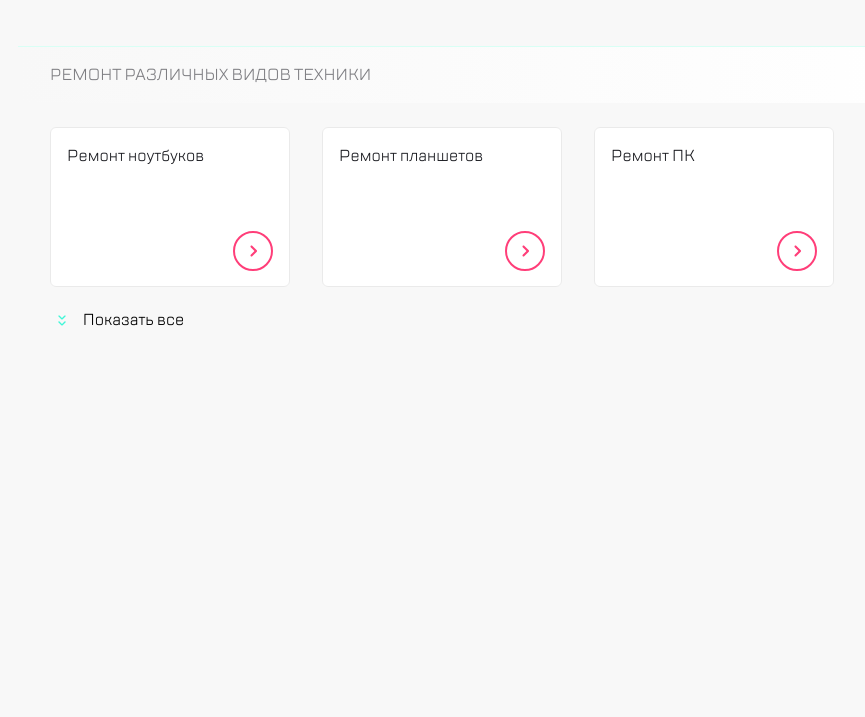
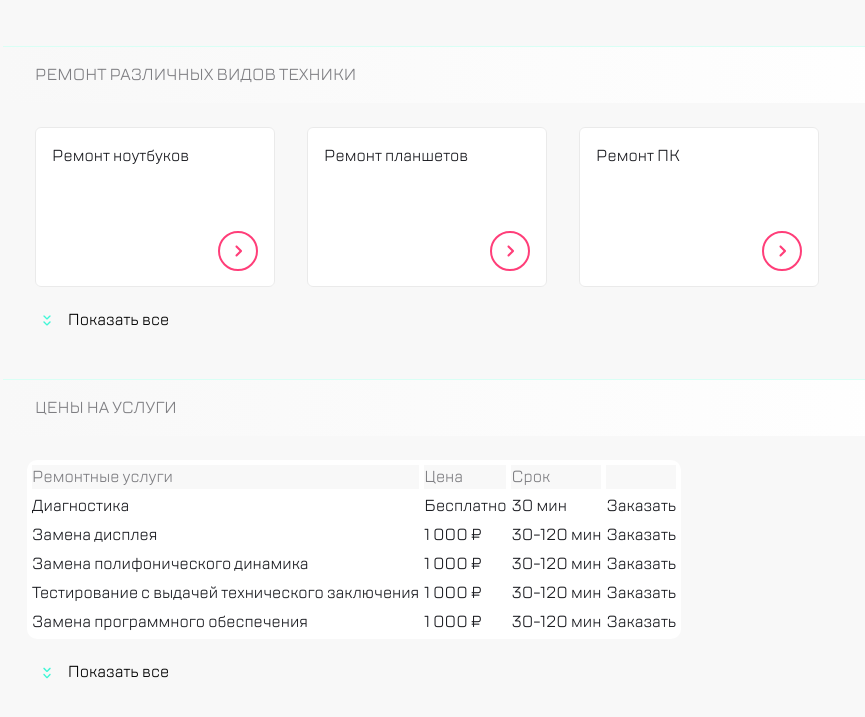
Before and after one commit to ElenaShumi/WebCore, a website built with webpack: page src/index.html in a window 1280 px wide. Shown: the part 1029-1746 px from the top of the page, without its empty margins (302-1167 px from the left). Before the commit the page ends 1408 px from the top, so only its background shows below. Built offline with nearby package versions, Linux system fonts and the light colour scheme.

Commit message:
add section 'price'

```diff
--- a/src/index.html
+++ b/src/index.html
@@ -166,6 +166,100 @@
             <span>Показать все</span>
         </button>
       </section>
+    <section class="container price">
+        <div class="container__header">
+            <h2 class="container__title">Цены на услуги</h2>
+        </div>
+        <div class="container__table table">
+            <div class="table__tr">
+                <div class="table__td">
+                    <div class="item">Ремонтные услуги</div>
+                </div>
+                <div class="table__td">
+                    <div class="item">Цена</div>
+                </div>
+                <div class="table__td">
+                    <div class="item">Срок</div>
+                </div>
+                <div class="table__td">
+                    <div class="item"></div>
+                </div>
+            </div>
+            <div class="table__tr">
+                <div class="table__td">
+                    <div class="item">Диагностика</div>
+                </div>
+                <div class="table__td">
+                    <div class="item">Бесплатно</div>
+                </div>
+                <div class="table__td">
+                    <div class="item">30 мин</div>
+                </div>
+                <div class="table__td">
+                    <div class="item">Заказать</div>
+                </div>
+            </div>
+            <div class="table__tr">
+                <div class="table__td">
+                    <div class="item">Замена дисплея</div>
+                </div>
+                <div class="table__td">
+                    <div class="item">1 000 ₽</div>
+                </div>
+                <div class="table__td">
+                    <div class="item">30-120 мин</div>
+                </div>
+                <div class="table__td">
+                    <div class="item">Заказать</div>
+                </div>
+            </div>
+            <div class="table__tr">
+                <div class="table__td">
+                    <div class="item">Замена полифонического динамика</div>
+                </div>
+                <div class="table__td">
+                    <div class="item">1 000 ₽</div>
+                </div>
+                <div class="table__td">
+                    <div class="item">30-120 мин</div>
+                </div>
+                <div class="table__td">
+                    <div class="item">Заказать</div>
+                </div>
+            </div>
+            <div class="table__tr">
+                <div class="table__td">
+                    <div class="item">Тестирование с выдачей технического заключения</div>
+                </div>
+                <div class="table__td">
+                    <div class="item">1 000 ₽</div>
+                </div>
+                <div class="table__td">
+                    <div class="item">30-120 мин</div>
+                </div>
+                <div class="table__td">
+                    <div class="item">Заказать</div>
+                </div>
+            </div>
+            <div class="table__tr">
+                <div class="table__td">
+                    <div class="item">Замена программного обеспечения</div>
+                </div>
+                <div class="table__td">
+                    <div class="item">1 000 ₽</div>
+                </div>
+                <div class="table__td">
+                    <div class="item">30-120 мин</div>
+                </div>
+                <div class="table__td">
+                    <div class="item">Заказать</div>
+                </div>
+            </div>
+        </div>
+        <button class="container__button technic__button" type="button">
+            <span>Показать все</span>
+        </button>
+    </section>
     <aside class="mobile-menu">
       <div class="header-menu">
           <div class="header-menu__button">
--- a/src/scss/blocks/__mobile-menu.scss
+++ b/src/scss/blocks/__mobile-menu.scss
@@ -4,7 +4,7 @@
 
 @media (min-width: 1120px) {
   .mobile-menu {
-    width: 320px;
+    width: 305px;
     min-height: 100vh;
     position: fixed;
     z-index: 10;
@@ -29,7 +29,7 @@
     padding: 18.73px 24px;
 
     &__logo {
-      margin-left: 16.73px;
+      // margin-left: 16.73px;
       flex-grow: 1;
     }
   }
@@ -46,6 +46,7 @@
     transition-property: opacity;
 
     &--burger {
+      display: none;
       background: url('/src/img/burger-active.svg') no-repeat center;
     }
     &--search {
--- /dev/null
+++ b/src/scss/blocks/__priceContainer.scss
@@ -0,0 +1,41 @@
+@media (min-width: 768px) {
+  .container__table {
+    margin: $indentLeft768;
+  }
+
+  .table {
+    display: table;
+    // width: 100%;
+    border: none;
+    border-collapse: separate;
+    border-spacing: 5px;
+    border-radius: 10px;
+
+    &:not(:first-of-type) {
+      background-color: $whiteColor;
+    }
+
+    &__tr {
+      display: table-row;
+
+      &:first-child {
+        color: $textLink;
+        >.table__td {
+          background-color: $bgColor;
+        }
+      }
+
+
+
+    }
+
+    &__td {
+      display: table-cell;
+      // width: 33.3%;
+      vertical-align: top;
+      padding: 0;
+
+
+    }
+  }
+}
--- a/src/scss/foundation/__globals.scss
+++ b/src/scss/foundation/__globals.scss
@@ -29,7 +29,7 @@ body {
 
   @media (min-width: 1120px) {
     display: grid;
-    grid-template-columns: 320px auto;
+    grid-template-columns: 305px auto;
 
     .header {
       grid-column-start: 2;
--- a/src/scss/style.scss
+++ b/src/scss/style.scss
@@ -7,10 +7,8 @@
   'blocks/_header',
   'blocks/_main',
   'blocks/_container',
+  'blocks/_priceContainer',
   'blocks/_mobile-menu',
   'blocks/_footer';
 
 @import '/node_modules/swiper/swiper-bundle.css';
-// @import 'swiper/css/navigation';
-// @import 'swiper/css/pagination';
-// @import 'swiper/css/bundle';
```
